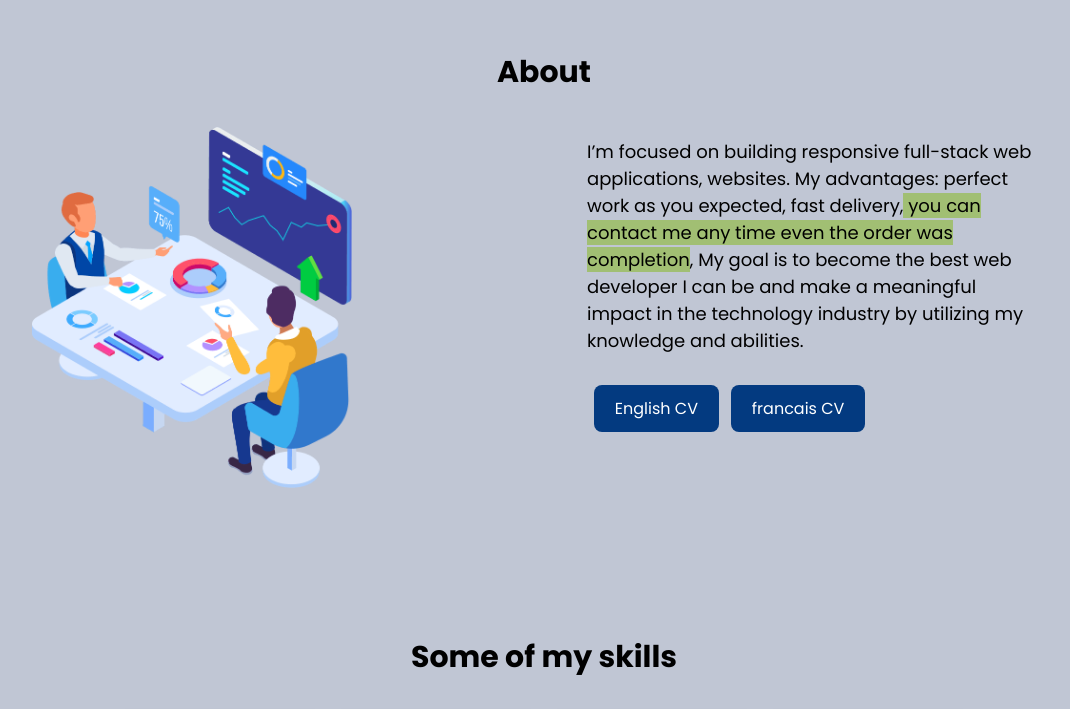
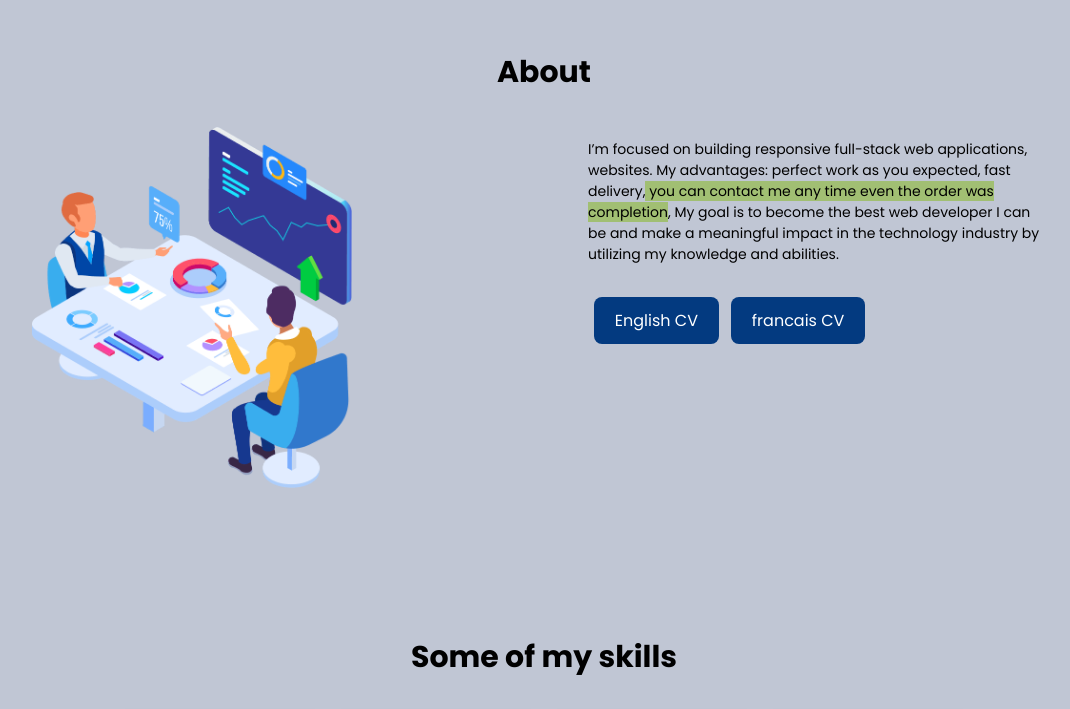
Before and after one commit to elmehditouilc/po, a plain HTML site: page index.html in a window 1280 px wide. Shown: the part 800-1509 px from the top of the page, without its empty margins (96-1166 px from the left). Drawn offline with nearby package versions, Linux system fonts and the light colour scheme.

Commit message:
Update index.html

```diff
--- a/index.html
+++ b/index.html
@@ -80,7 +80,7 @@
                <img style="width: 320px;" src="hero-img.png" alt="sorry">
             </div>
             <div class="about-text">
-                <p style="font-size: 18px; margin: 11px;">I’m focused on building responsive full-stack web applications, websites. My advantages: perfect work as you expected, fast delivery,<span style="background-color: rgb(161, 191, 115);"> you can contact me any time even the order was completion</span>, My goal is to become the best web developer I can be and make a meaningful impact in the technology industry by utilizing my knowledge and abilities.
+                <p style="font-size: 14px; margin: 12px;">I’m focused on building responsive full-stack web applications, websites. My advantages: perfect work as you expected, fast delivery,<span style="background-color: rgb(161, 191, 115);"> you can contact me any time even the order was completion</span>, My goal is to become the best web developer I can be and make a meaningful impact in the technology industry by utilizing my knowledge and abilities.
                   </p>
                 <a style="margin-left: 18px; margin-top: 20px; margin-right: 8px;" href="english.pdf" class="btn">English CV</a>
                 <a style="margin-top: 20px; margin-right: 8px;" href="fancais.pdf" class="btn">francais CV</a>
```
